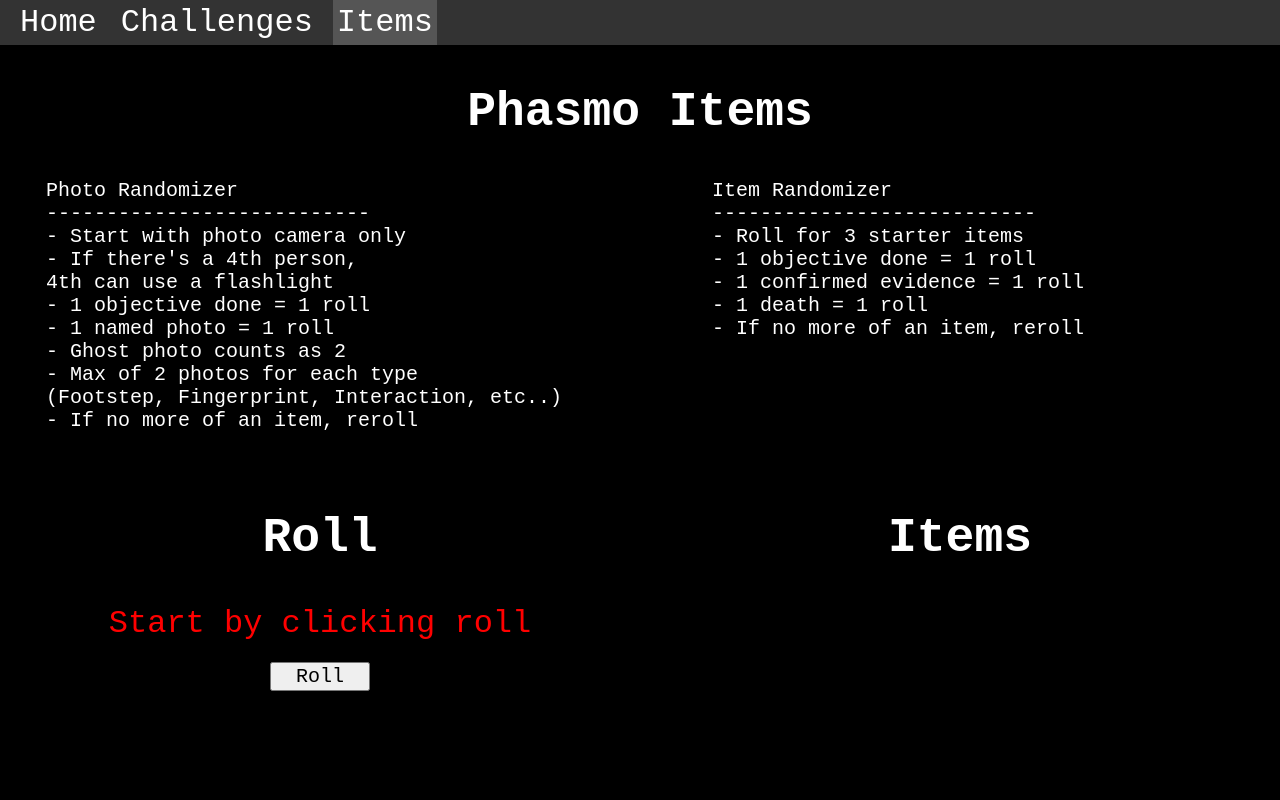
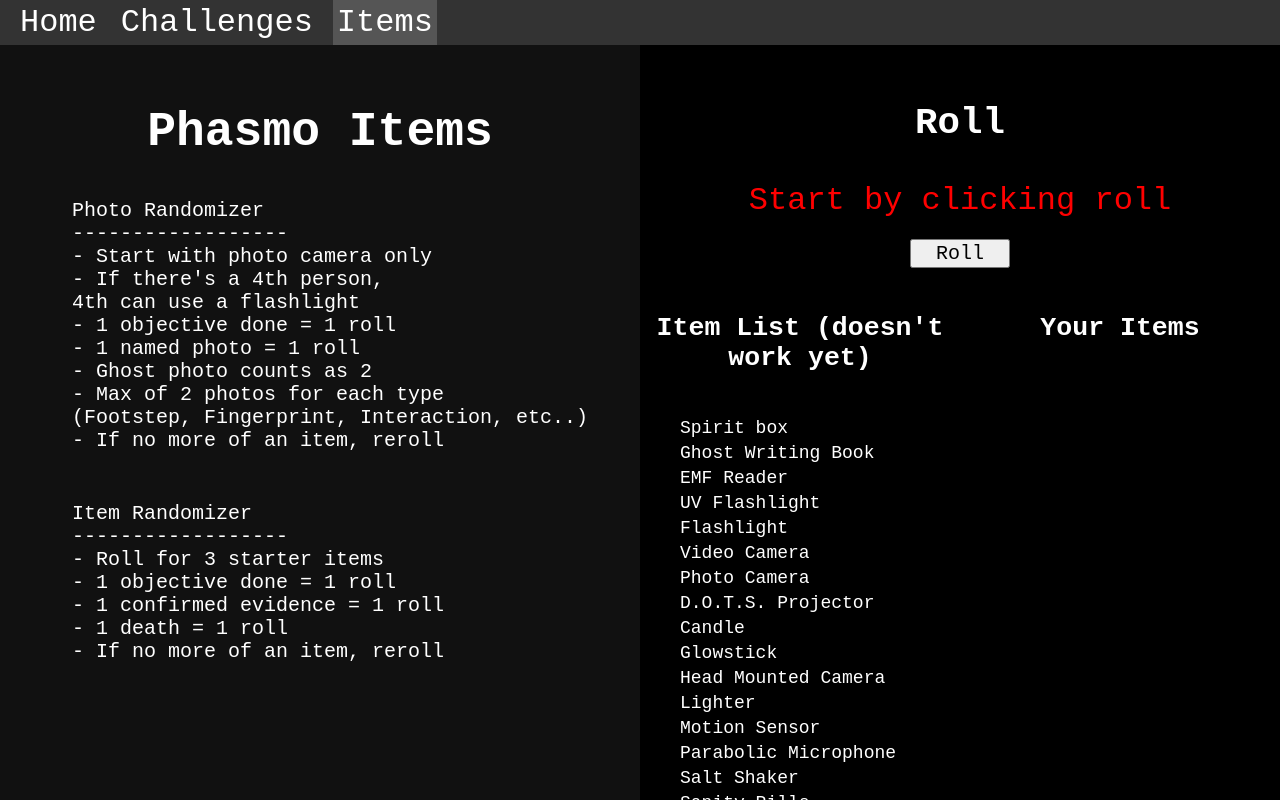
Before and after one commit to Dylaran/PhasmoWeb, a React (Create React App) app: page /items in a window 1280 px wide. Built offline with nearby package versions, Linux system fonts and the light colour scheme.

Commit message:
Items, WIP item list

```diff
--- a/src/pages/Challenges.tsx
+++ b/src/pages/Challenges.tsx
@@ -80,7 +80,6 @@
     backgroundColor: 'rgba(52, 52, 52, 0.8)',
   },
 }
-
 interface ChallengeLineProps {
   challenge: string
 }
@@ -196,12 +195,15 @@
             <div>(Ex: Photo randomizer will over-rule no photo cam)</div>
           </div>
 
-          <div style={{ height: 'auto', color: 'red' }}>{selected}</div>
           <div>
-            <button onClick={handleRoll} style={{ width: 100, fontSize: 20, marginTop: 20 }}>
+            <button
+              onClick={handleRoll}
+              style={{ width: 100, fontSize: 20, marginTop: 20, marginBottom: 20 }}
+            >
               Roll
             </button>
           </div>
+          <div style={{ height: 'auto', color: 'red' }}>{selected}</div>
           <div>
             <button onClick={openModal} style={{ width: 140, fontSize: 20, marginTop: 20 }}>
               Edit Challenges
--- a/src/pages/Items.tsx
+++ b/src/pages/Items.tsx
@@ -2,7 +2,7 @@
 import React, { useState } from 'react'
 import { ChallengeLine } from './Challenges'
 
-export const PHASMO_ITEMS = [
+export const DEFAULT_PHASMO_ITEMS = [
   'Spirit box',
   'Ghost Writing Book',
   'EMF Reader',
@@ -27,11 +27,12 @@
 ]
 
 export default function PhasmoItems() {
+  const [customItems, setCustomItems] = useState<string[]>(DEFAULT_PHASMO_ITEMS)
   const [currentItems, setCurrentItems] = useState<string[]>([])
   const [selectedItem, setSelectedItem] = useState<string>('Start by clicking roll')
 
   const handleItemRoll = () => {
-    const item = randomItem(PHASMO_ITEMS)
+    const item = randomItem(customItems)
     currentItems.push(item)
     setSelectedItem(item)
   }
@@ -42,21 +43,19 @@
   }
 
   return (
+    <>
+      <div className="split left">
         <div className="centered">
           <h2>Phasmo Items</h2>
-
           <div
             style={{
-          marginBottom: 20,
               fontSize: 20,
-          display: 'flex',
-          justifyContent: 'space-between',
-          gap: 150,
+              marginLeft: 20,
             }}
           >
             <div style={{ textAlign: 'left' }}>
               <div>Photo Randomizer</div>
-          <div>---------------------------</div>
+              <div>------------------</div>
               <div>- Start with photo camera only</div>
               <div>- If there's a 4th person, </div>
               <div> 4th can use a flashlight</div>
@@ -67,9 +66,9 @@
               <div>(Footstep, Fingerprint, Interaction, etc..)</div>
               <div>- If no more of an item, reroll</div>
             </div>
-        <div style={{ textAlign: 'left' }}>
+            <div style={{ textAlign: 'left', marginTop: 50 }}>
               <div>Item Randomizer</div>
-          <div>---------------------------</div>
+              <div>------------------</div>
               <div>- Roll for 3 starter items</div>
               <div>- 1 objective done = 1 roll</div>
               <div>- 1 confirmed evidence = 1 roll</div>
@@ -79,30 +78,55 @@
             </div>
             <div></div>
           </div>
-
-      <div>
-        <div className="split left" style={{ background: 'black' }}>
-          <div className="centered">
-            <h2>Roll</h2>
+        </div>
+      </div>
+      <div className="split right">
+        <div className="leftItem" style={{ width: '100%' }}>
+          <h3>Roll</h3>
           <div style={{ height: 'auto', color: 'red' }}>{selectedItem}</div>
           <div>
             <button onClick={handleItemRoll} style={{ width: 100, fontSize: 20, marginTop: 20 }}>
               Roll
             </button>
           </div>
-          </div>
-        </div>
-        <div className="split right">
-          <div className="centered">
-            <h2>Items</h2>
+          <div style={{ display: 'flex', justifyContent: 'space-between' }}>
+            <div className="column">
+              <h5>Item List (doesn't work yet)</h5>
               <ul
                 style={{
                   overflowX: 'hidden',
                   overflowY: 'auto',
                   whiteSpace: 'nowrap',
                   textOverflow: 'ellipsis',
-                minWidth: 350,
-                maxHeight: 250,
+                  maxHeight: 600,
+                  marginTop: 1,
+                }}
+              >
+                {DEFAULT_PHASMO_ITEMS.map((item, index) => (
+                  <li
+                    key={index}
+                    style={{
+                      display: 'flex',
+                      justifyContent: 'space-between',
+                      gap: 10,
+                      marginBottom: 5,
+                    }}
+                  >
+                    <ChallengeItem item={item} />
+                  </li>
+                ))}
+              </ul>
+            </div>
+            <div className="column">
+              <h5>Your Items</h5>
+              <ul
+                style={{
+                  overflowX: 'hidden',
+                  overflowY: 'auto',
+                  whiteSpace: 'nowrap',
+                  textOverflow: 'ellipsis',
+                  maxHeight: 600,
+                  minWidth: 100,
                   marginTop: 1,
                 }}
               >
@@ -132,5 +156,30 @@
           </div>
         </div>
       </div>
+    </>
   )
 }
+interface ChallengeItemProps {
+  item: string
+}
+
+export const ChallengeItem = (props: ChallengeItemProps) => {
+  const [clicked, setClicked] = useState<boolean>(false)
+  return (
+    <label
+      style={{
+        overflow: 'hidden',
+        fontSize: 18,
+        whiteSpace: 'nowrap',
+        textOverflow: 'ellipsis',
+        color: clicked ? 'red' : '',
+        userSelect: 'none',
+      }}
+      onClick={() => {
+        setClicked(!clicked)
+      }}
+    >
+      {props.item}
+    </label>
+  )
+}
--- a/src/styles.css
+++ b/src/styles.css
@@ -62,6 +62,18 @@
   text-align: center;
 }
 
+.column {
+  width: 50%
+}
+
+.leftItem {
+  font-size: 2rem;
+  display: block;
+  justify-content: flex-start;
+  align-items: center;
+  text-align: center;
+}
+
 .rightPage {
   right: 0;
 }
```
Lines whose indentation alone changed are shown as unchanged.
